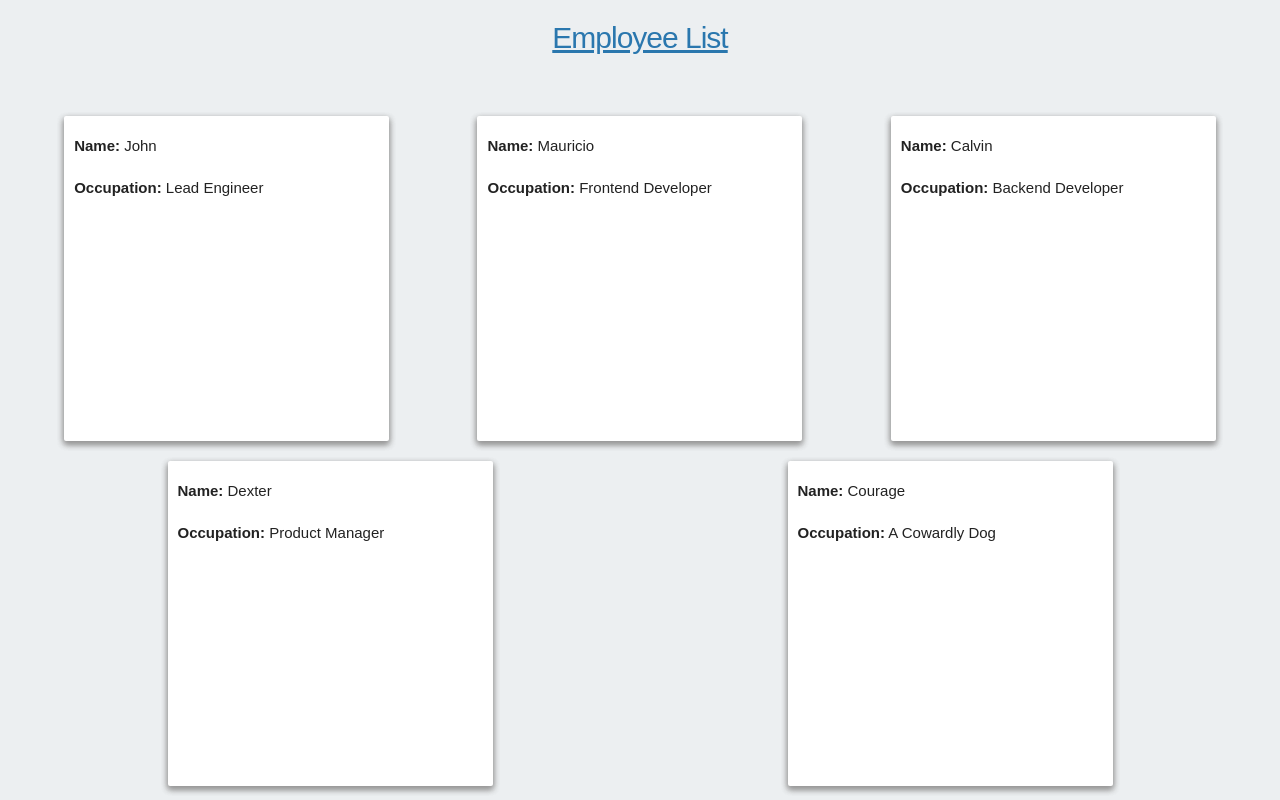
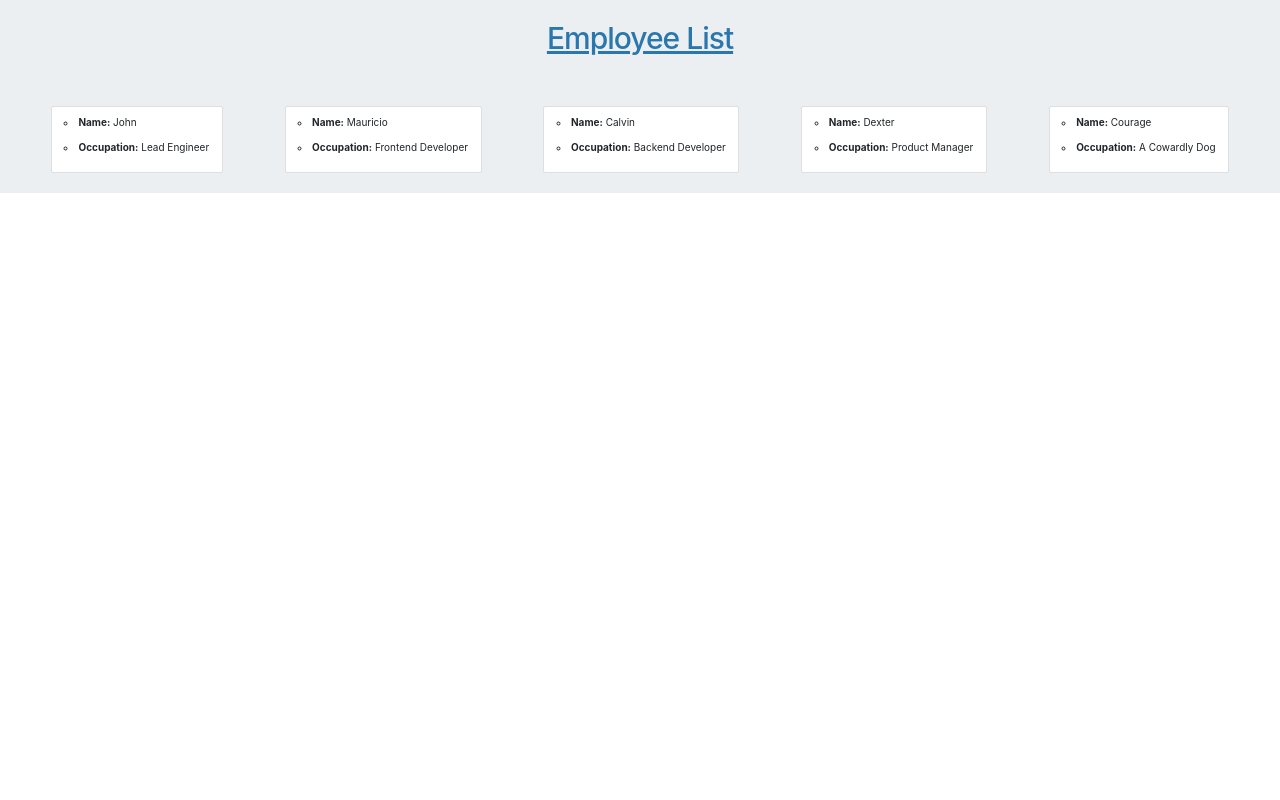
Before and after one commit to mgonza63/employee-directory, a React (Create React App) app: page / in a window 1280 px wide. Built offline with nearby package versions, Linux system fonts and the light colour scheme.

Commit message:
cleaned workspace and added skeleton css

```diff
--- a/public/index.html
+++ b/public/index.html
@@ -4,13 +4,13 @@
     <meta charset="utf-8" />
     <link rel="icon" href="%PUBLIC_URL%/favicon.ico" />
     <meta name="viewport" content="width=device-width, initial-scale=1" />
-    <meta name="theme-color" content="#000000" />
     <meta
       name="description"
       content="Web site created using create-react-app" />
     <title>Employee Directory</title>
 
-    <link rel="stylesheet" href='https://cdnjs.cloudflare.com/ajax/libs/skeleton/2.0.4/skeleton.min.css'>
+    <link rel="stylesheet" href="https://cdnjs.cloudflare.com/ajax/libs/skeleton/2.0.4/skeleton.min.css">
+    <link rel="stylesheet" href="https://stackpath.bootstrapcdn.com/bootstrap/4.4.1/css/bootstrap.min.css" integrity="sha384-Vkoo8x4CGsO3+Hhxv8T/Q5PaXtkKtu6ug5TOeNV6gBiFeWPGFN9MuhOf23Q9Ifjh" crossorigin="anonymous">
   </head>
   <body>
     <div id="root"></div>
--- a/src/components/EmployeeCard/index.js
+++ b/src/components/EmployeeCard/index.js
@@ -3,8 +3,8 @@ import "./style.css";
 
 function EmployeeCard(props) {
   return (
-    <div className="card">
-      <div className="content">
+    <div className="list-group">
+      <div className="list-group-item">
         <ul>
           <li>
             <strong>Name:</strong> {props.name}
--- a/src/index.css
+++ /dev/null
@@ -1,10 +0,0 @@
-* {
-  box-sizing: border-box;
-  font-family: sans-serif;
-}
-
-html, body, #root {
-  padding: 0;
-  margin: 0;
-  height: 100%;
-}
--- a/src/index.js
+++ b/src/index.js
@@ -1,6 +1,6 @@
 import React from "react";
 import ReactDOM from "react-dom";
 import App from "./App";
-import "./index.css";
+
 
 ReactDOM.render(<App />, document.getElementById("root"));
```
Also changed, not shown: src/components/Input/index.js (added, +7 -0 lines).
